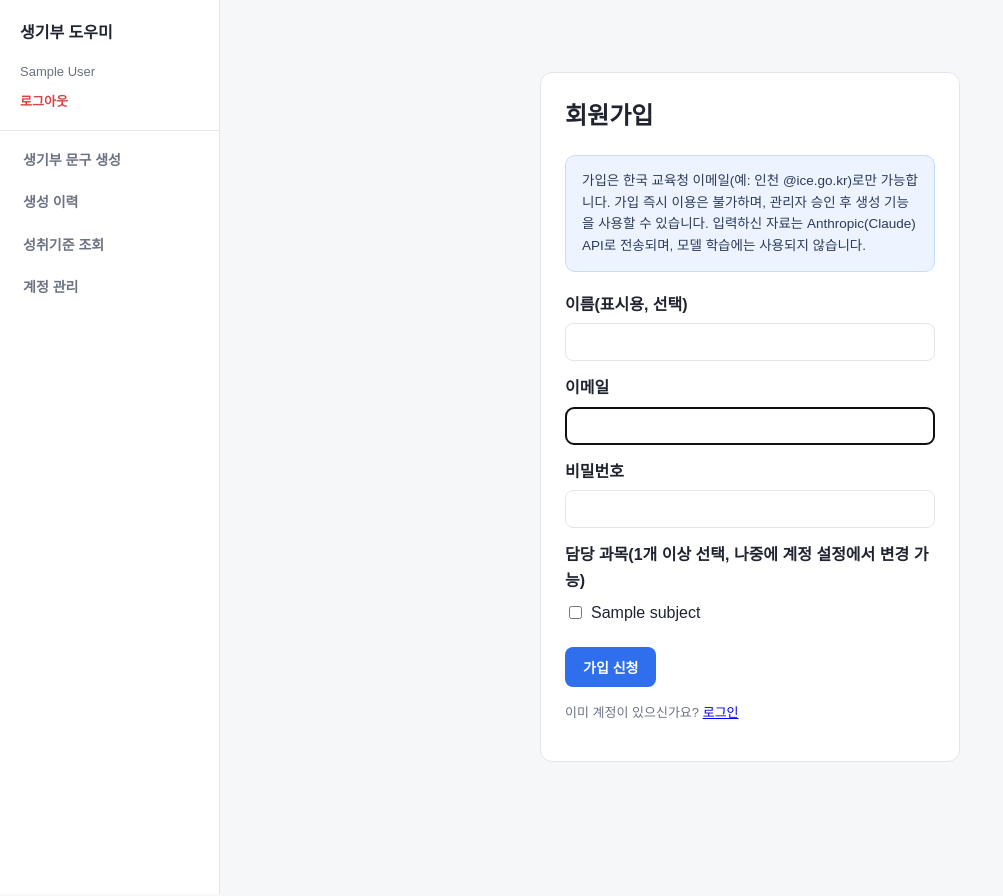
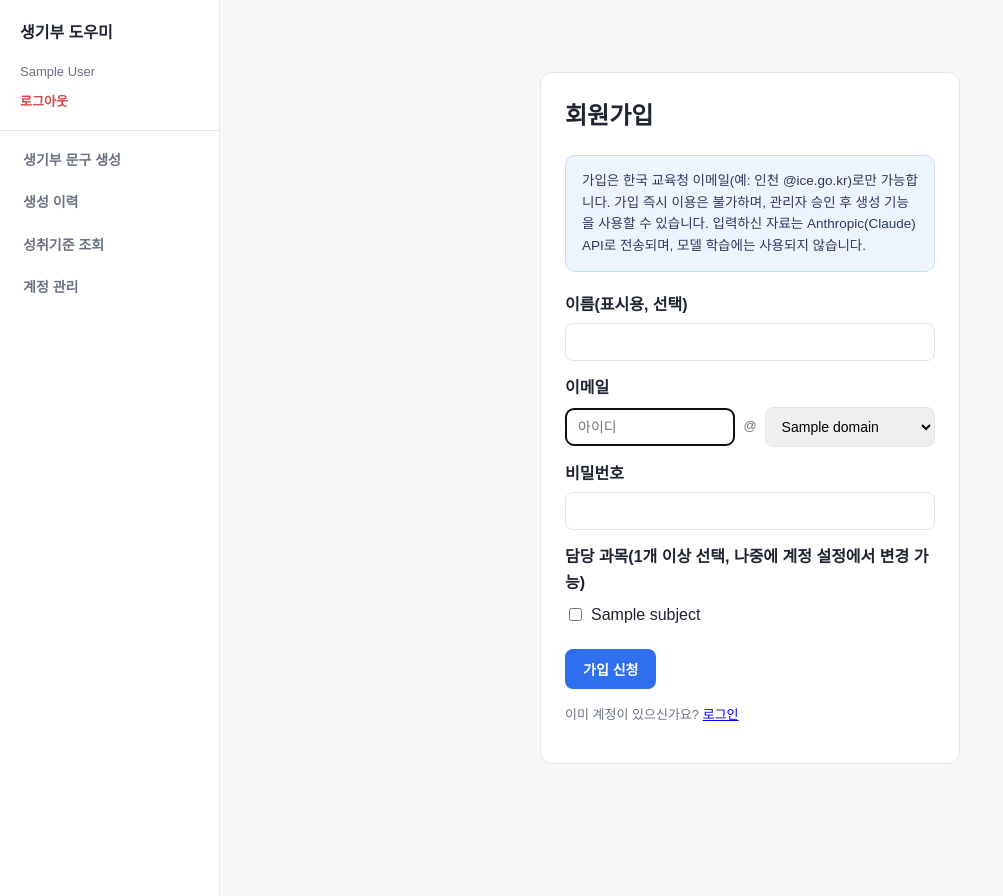
Before and after one commit to VioletWizard-lim/student_record, a FastAPI app: template app/templates/signup.html in a window 1280 px wide. Shown: the whole page, without its empty margins (0-1003 px from the left). Run offline with FastAPI, Linux system fonts and the light colour scheme; the template is opened without the code that fills it: most values are stand-ins (such as "Sample title", 1, 10 or a date in 2020); parts of the project's set-up code (start-up, migrations or seed data) failed here and were passed over.

Commit message:
회원가입 화면에서도 이메일을 아이디+도메인 선택으로 입력하게 개선
로그인 화면(PR #38/#39)과 같은 방식으로 "아이디" + "@도메인" 선택
상자를 적용했다. 다만 회원가입은 어차피 서버(is_allowed_education_email)가
교육청 도메인 밖의 이메일을 거부하므로, 로그인과 달리 "직접 입력"
옵션은 넣지 않았다.

로그인/회원가입이 도메인 목록을 공유하게 되어 auth.py의 LOGIN_DOMAINS를
EMAIL_DOMAIN_CHOICES로, style.css의 .login-email-row를 .email-domain-row로
이름을 바꿨다.

Co-Authored-By: Claude Sonnet 5 <noreply@anthropic.com>
Claude-Session: https://claude.ai/code/session_0189tfoXMytFcgAFjjBGhubp

```diff
--- a/app/auth.py
+++ b/app/auth.py
@@ -9,19 +9,21 @@ from app.subject_criteria import get_subjects
 
 router = APIRouter()
 
-# 로그인 화면에서 이메일 도메인을 골라 쓸 수 있게 보여주는 목록. 실제 가입자
-# 이메일 목록은 비인증 상태에서 노출하면 피싱 등에 악용될 수 있어 절대 보여주지
-# 않고, 이미 공개 정보인 교육청 도메인 이름만 후보로 제공한다. 실사용자
-# 대부분이 인천(ice.go.kr) 소속이라 그 도메인을 맨 위에 고정해 둔다.
-_PINNED_LOGIN_DOMAIN = "ice.go.kr"
-LOGIN_DOMAINS = [_PINNED_LOGIN_DOMAIN] + sorted(
-    EDUCATION_OFFICE_DOMAINS - {_PINNED_LOGIN_DOMAIN}
+# 로그인/회원가입 화면에서 이메일 도메인을 골라 쓸 수 있게 보여주는 목록. 실제
+# 가입자 이메일 목록은 비인증 상태에서 노출하면 피싱 등에 악용될 수 있어 절대
+# 보여주지 않고, 이미 공개 정보인 교육청 도메인 이름만 후보로 제공한다.
+# 실사용자 대부분이 인천(ice.go.kr) 소속이라 그 도메인을 맨 위에 고정해 둔다.
+_PINNED_EMAIL_DOMAIN = "ice.go.kr"
+EMAIL_DOMAIN_CHOICES = [_PINNED_EMAIL_DOMAIN] + sorted(
+    EDUCATION_OFFICE_DOMAINS - {_PINNED_EMAIL_DOMAIN}
 )
 
 
 @router.get("/signup")
 async def signup_page(request: Request):
-    return templates.TemplateResponse(request, "signup.html", {"subjects": get_subjects()})
+    return templates.TemplateResponse(
+        request, "signup.html", {"subjects": get_subjects(), "domains": EMAIL_DOMAIN_CHOICES}
+    )
 
 
 @router.post("/signup")
@@ -41,6 +43,7 @@ async def signup(
             {
                 "error": "가입은 한국 교육청 이메일(예: 인천 @ice.go.kr)로만 가능합니다.",
                 "subjects": get_subjects(),
+                "domains": EMAIL_DOMAIN_CHOICES,
             },
         )
 
@@ -51,6 +54,7 @@ async def signup(
             {
                 "error": "담당 과목을 1개 이상 선택해 주세요.",
                 "subjects": get_subjects(),
+                "domains": EMAIL_DOMAIN_CHOICES,
             },
         )
 
@@ -61,7 +65,11 @@ async def signup(
         return templates.TemplateResponse(
             request,
             "signup.html",
-            {"error": f"가입에 실패했습니다: {exc}", "subjects": get_subjects()},
+            {
+                "error": f"가입에 실패했습니다: {exc}",
+                "subjects": get_subjects(),
+                "domains": EMAIL_DOMAIN_CHOICES,
+            },
         )
 
     profile_update = {}
@@ -88,7 +96,7 @@ async def signup(
             return templates.TemplateResponse(
                 request,
                 "login.html",
-                {"message": "이미 가입된 이메일입니다. 로그인해 주세요.", "domains": LOGIN_DOMAINS},
+                {"message": "이미 가입된 이메일입니다. 로그인해 주세요.", "domains": EMAIL_DOMAIN_CHOICES},
             )
         # 이메일 확인이 필요한 프로젝트 설정인 경우
         return templates.TemplateResponse(
@@ -97,7 +105,7 @@ async def signup(
             {
                 "message": "가입 확인 메일을 발송했습니다. 이메일 인증 후 로그인해 주세요. "
                 "인증 후에도 관리자 승인 전까지는 생성 기능을 사용할 수 없습니다.",
-                "domains": LOGIN_DOMAINS,
+                "domains": EMAIL_DOMAIN_CHOICES,
             },
         )
 
@@ -107,7 +115,7 @@ async def signup(
 
 @router.get("/login")
 async def login_page(request: Request):
-    return templates.TemplateResponse(request, "login.html", {"domains": LOGIN_DOMAINS})
+    return templates.TemplateResponse(request, "login.html", {"domains": EMAIL_DOMAIN_CHOICES})
 
 
 @router.post("/login")
@@ -121,7 +129,7 @@ async def login(request: Request, email: str = Form(...), password: str = Form(.
         return templates.TemplateResponse(
             request,
             "login.html",
-            {"error": "이메일 또는 비밀번호가 올바르지 않습니다.", "domains": LOGIN_DOMAINS},
+            {"error": "이메일 또는 비밀번호가 올바르지 않습니다.", "domains": EMAIL_DOMAIN_CHOICES},
         )
 
     _set_session(request, result)
--- a/app/static/style.css
+++ b/app/static/style.css
@@ -181,17 +181,17 @@ textarea {
   resize: vertical;
 }
 
-.login-email-row {
+.email-domain-row {
   display: flex;
   align-items: center;
   gap: 8px;
 }
 
-.login-email-row input[type="text"] {
+.email-domain-row input[type="text"] {
   flex: 1 1 auto;
 }
 
-.login-email-row select {
+.email-domain-row select {
   flex: 1 1 auto;
 }
 
--- a/app/templates/login.html
+++ b/app/templates/login.html
@@ -7,7 +7,7 @@
   {% if message %}<div class="notice">{{ message }}</div>{% endif %}
   <form method="post" action="/login">
     <label for="email_local">이메일</label>
-    <div class="login-email-row" id="login-email-row">
+    <div class="email-domain-row" id="login-email-row">
       <input type="text" id="email_local" placeholder="아이디" autocomplete="username" autofocus />
       <span class="muted">@</span>
       <select id="email_domain" onchange="onEmailDomainChange()">
--- a/app/templates/signup.html
+++ b/app/templates/signup.html
@@ -12,8 +12,16 @@
   <form method="post" action="/signup">
     <label for="display_name">이름(표시용, 선택)</label>
     <input type="text" id="display_name" name="display_name" />
-    <label for="email">이메일</label>
-    <input type="email" id="email" name="email" required autofocus />
+    <label for="email_local">이메일</label>
+    <div class="email-domain-row">
+      <input type="text" id="email_local" placeholder="아이디" autocomplete="username" autofocus />
+      <span class="muted">@</span>
+      <select id="email_domain">
+        {% for d in domains %}<option value="{{ d }}">{{ d }}</option>{% endfor %}
+      </select>
+    </div>
+    <div id="signup-email-error" class="error" style="display:none;margin-top:8px;">이메일을 입력해 주세요.</div>
+    <input type="hidden" id="email" name="email" />
     <label for="password">비밀번호</label>
     <input type="password" id="password" name="password" required minlength="6" />
     <label>담당 과목(1개 이상 선택, 나중에 계정 설정에서 변경 가능)</label>
@@ -28,15 +36,29 @@
   <p class="muted" id="signup-hint" style="display:none;">요청을 처리하는 중입니다. 화면이 바뀔 때까지 다시 누르지 말고 기다려 주세요.</p>
   <script>
     document.querySelector('form[action="/signup"]').addEventListener('submit', function (e) {
+      var localInput = document.getElementById('email_local');
+      var domainSelect = document.getElementById('email_domain');
+      var hiddenEmail = document.getElementById('email');
+      var emailErrorBox = document.getElementById('signup-email-error');
+      var email = localInput.value.trim() ? localInput.value.trim() + '@' + domainSelect.value : '';
+      if (!email) {
+        e.preventDefault();
+        emailErrorBox.style.display = 'block';
+        emailErrorBox.scrollIntoView({ behavior: 'smooth', block: 'center' });
+        return;
+      }
+      emailErrorBox.style.display = 'none';
+      hiddenEmail.value = email;
+
       var checked = document.querySelectorAll('.checkbox-list input[name="subjects"]:checked');
-      var errorBox = document.getElementById('signup-subject-error');
+      var subjectErrorBox = document.getElementById('signup-subject-error');
       if (checked.length === 0) {
         e.preventDefault();
-        errorBox.style.display = 'block';
-        errorBox.scrollIntoView({ behavior: 'smooth', block: 'center' });
+        subjectErrorBox.style.display = 'block';
+        subjectErrorBox.scrollIntoView({ behavior: 'smooth', block: 'center' });
         return;
       }
-      errorBox.style.display = 'none';
+      subjectErrorBox.style.display = 'none';
       document.getElementById('signup-hint').style.display = 'block';
       this.querySelector('button[type=submit]').disabled = true;
     });
```
Also changed, not shown: README.md.
